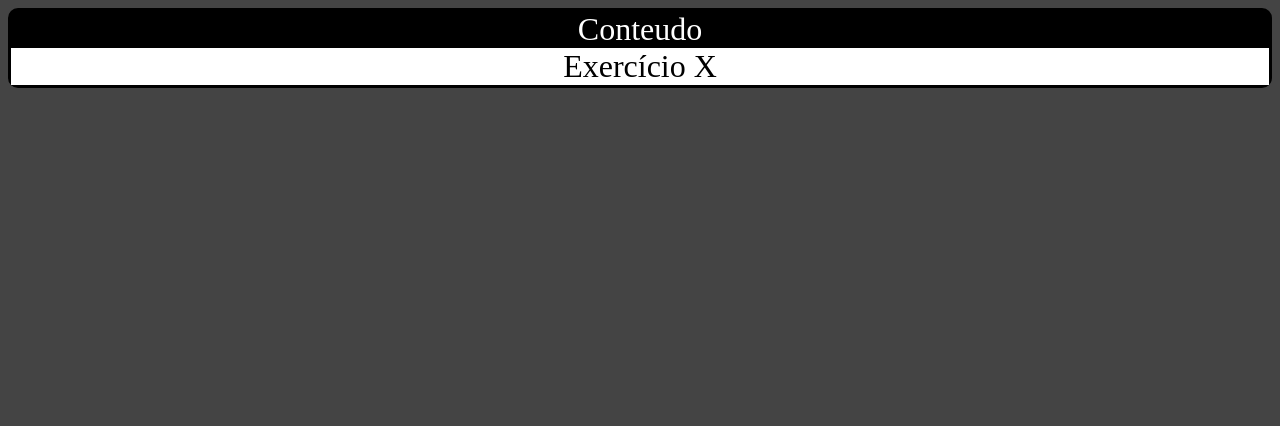
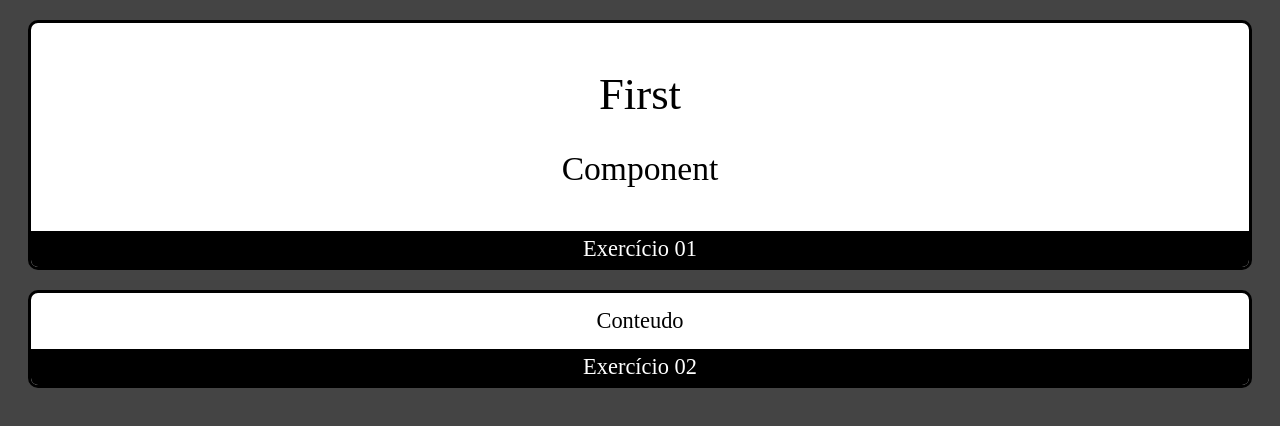
Before and after one commit to jpdev01/reactjs, a React (Create React App) app: page / in a window 1280 px wide. Shown: the top 426 px of the page. Built offline with nearby package versions, Linux system fonts and the light colour scheme.

Commit message:
modularizacao level2

```diff
--- /dev/null
+++ b/src/App.jsx
@@ -0,0 +1,37 @@
+import React from 'react'
+
+import ReactDOM from 'react-dom'
+
+import FirstComponent from './components/FirstComponent'
+import Parameters from './components/Parameters'
+import Childrens from './components/children'
+import children from './components/children'
+import Card from './components/card/Card'
+
+
+export default props => (
+    <div>
+
+        {/* <FirstComponent></FirstComponent>
+        <Parameters titulo="Hello"
+        subtitulo="world"></Parameters> */}
+
+        {/* <children>
+            <ul>
+                <li>Banana</li>
+                <li>Maça</li>
+                <li>Laranja</li>
+                <li>Teste</li>
+            </ul>
+        </children> */}
+
+        <Card titulo="Exercício 01">
+            <FirstComponent></FirstComponent>
+        </Card>
+        <Card titulo="Exercício 02">
+            Conteudo
+        </Card>
+
+    </div>
+
+)
--- a/src/components/card/Card.css
+++ b/src/components/card/Card.css
@@ -1,14 +1,18 @@
 .Card{
+    margin: 20px;
     border: 3px solid #000;
     border-radius: 10px;
+    overflow: hidden;
+    background-color: #fff;
+}
+
+.Card .Conteudo{
+    color: #000;
+    padding: 15px 0px;
 }
 
 .Card .Footer{
-    background-color: #fff;
-    color: #000;
+    color: #fff;
+    background-color: #000;
+    padding: 5px 0px;
 }
-
-.Card .Conteudo{
-    background-color: #000;
-    color: #fff;
-}
--- a/src/index.css
+++ b/src/index.css
@@ -4,7 +4,7 @@ body{
     text-align: center;
     font-family:'Times New Roman', Times, serif;
     font-weight: 300;
-    font-size: 2rem;
+    font-size: 1.4rem;
 }
 
 h1, h2{
--- a/src/index.js
+++ b/src/index.js
@@ -1,32 +1,9 @@
+import './index.css'
+import React from 'react'
 import ReactDOM from 'react-dom'
 
-import './index.css'
-import FirstComponent from './components/FirstComponent'
-import Parameters from './components/Parameters'
-import Childrens from './components/children'
-import children from './components/children'
-import Card from './components/card/Card'
-
+import App from './App'
 ReactDOM.render(
-    <div>
-
-        {/* <FirstComponent></FirstComponent>
-        <Parameters titulo="Hello"
-        subtitulo="world"></Parameters> */}
-
-        {/* <children>
-            <ul>
-                <li>Banana</li>
-                <li>Maça</li>
-                <li>Laranja</li>
-                <li>Teste</li>
-            </ul>
-        </children> */}
-
-        <Card titulo="Exercício X">
-            Conteudo
-        </Card>
-
-    </div>,
-    document.getElementById("root")
+    <App></App>,
+    document.getElementById('root')
 )
```
